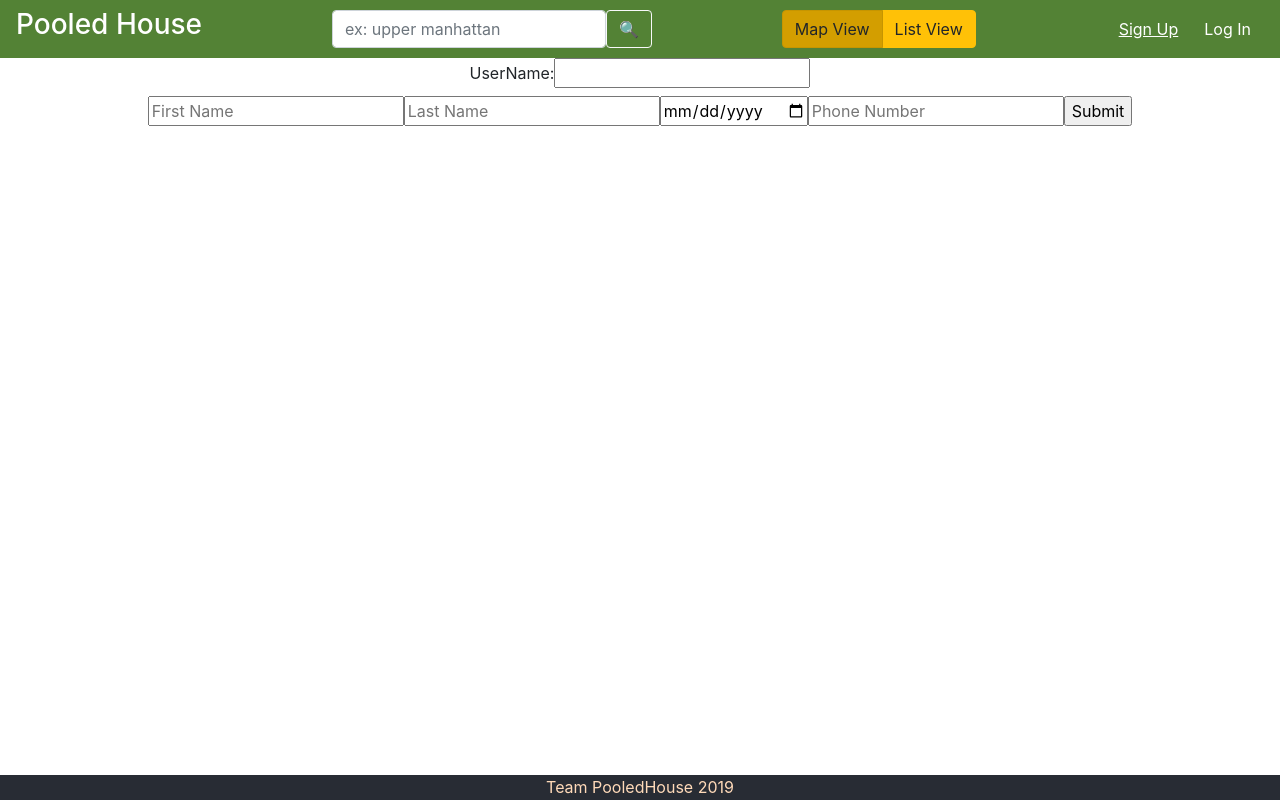
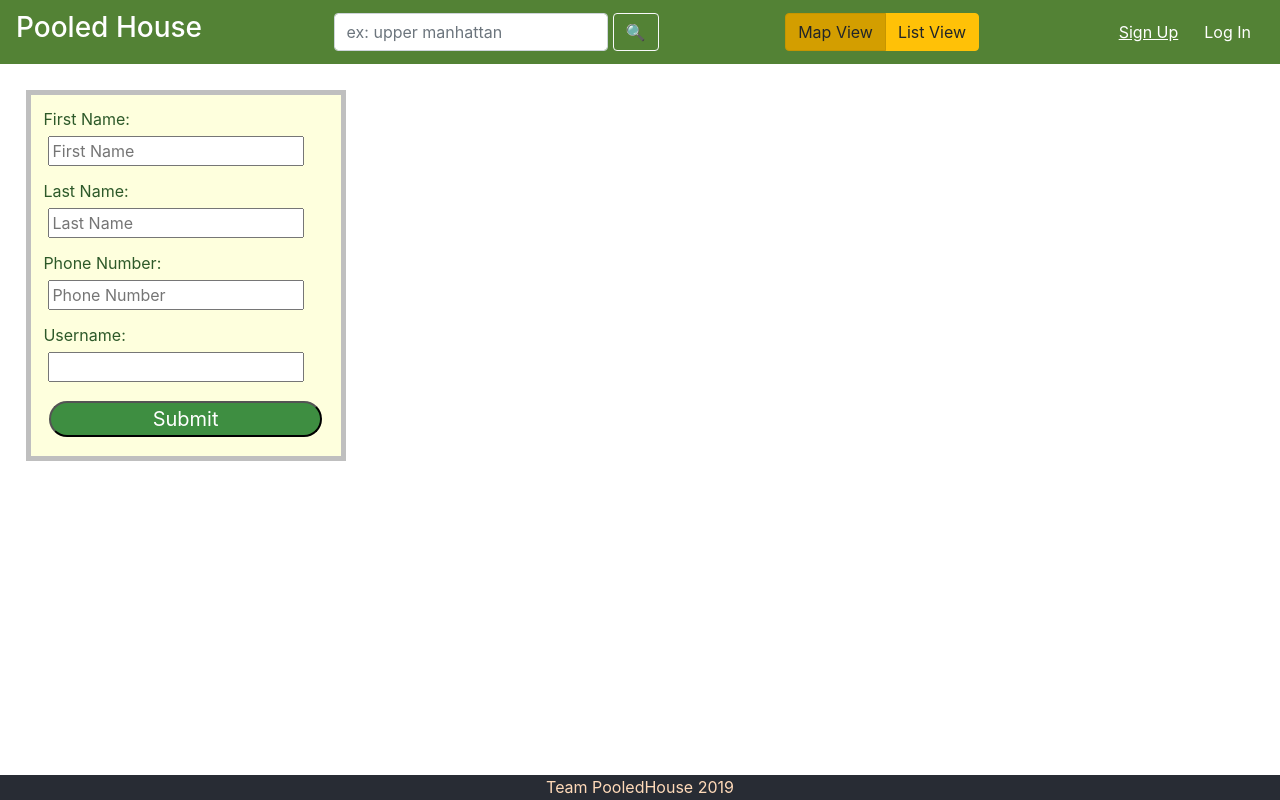
Before and after one commit to FarhanHyder/PooledHouse, a React (Create React App) app in the folder front-end/: page / in a window 1280 px wide. Both pictures are taken after a click on the button "Sign Up". Built offline with nearby package versions, Linux system fonts and the light colour scheme.

Commit message:
add signup form submit handle function

```diff
--- a/front-end/src/SignUp/SignUp.css
+++ b/front-end/src/SignUp/SignUp.css
@@ -1 +1,31 @@
-/* Sign Up styles will be added here */
+/* Sign Up styles live here */
+
+.button {
+  background-color: #3e8e41;
+  color: white;
+  margin: 2%;
+  cursor: pointer;
+  border-radius: 20px;
+  font-size: 20px;
+}
+
+.button:hover {
+  background-color: green;
+}
+
+.container {
+  display: grid;
+  margin: 2%;
+  text-align: left;
+  border: 5px;
+  border-style: solid;
+  border-color: #bfbfbf;
+  background-color: #feffdd;
+  padding: 1%;
+  color: #2d5929;
+  width: 20em;
+}
+
+input {
+  margin: 5px;
+}
--- a/front-end/src/SignUp/SignUp.js
+++ b/front-end/src/SignUp/SignUp.js
@@ -1,4 +1,5 @@
 import React, { Component } from 'react';
+import './SignUp.css';
 
 class SighUp extends Component {
   constructor(props) {
@@ -8,20 +9,25 @@ class SighUp extends Component {
   }
 
   submit(e) {
-    alert('The value is: ' + this.input.value);
+    alert('Account for ' + this.input.value + " is created");
     e.preventDefault();
   }
 
   render() {
     return (<div>
-      <label>UserName:
-        <input type="text" ref={(input) => this.input = input} />
-      </label>
       <form className='container' onSubmit={this.submit}>
-        <input type='text' name='FirstName' placeholder='First Name' onChange={this.change} required/>
-        <input type='text' name='LastName' placeholder='Last Name' onChange={this.change} required/>
-        <input type='date' name='Birthday' placeholder='DOB' onChange={this.change} required/>
-        <input type='tel' name='Telephone' placeholder='Phone Number' onChange={this.change} required/>
+        <label>First Name:
+          <input type='text' name='FirstName' placeholder='First Name' onChange={this.change} required/>
+        </label>
+        <label>Last Name:
+          <input type='text' name='LastName' placeholder='Last Name' onChange={this.change} required/>
+        </label>
+        <label>Phone Number:
+          <input type='tel' name='Telephone' placeholder='Phone Number' onChange={this.change} required/>
+        </label>
+        <label>Username:
+          <input type="text" ref={(input) => this.input = input} />
+        </label>
         <input type="submit" value="Submit" className='button'/>
       </form>
     </div>);
```
